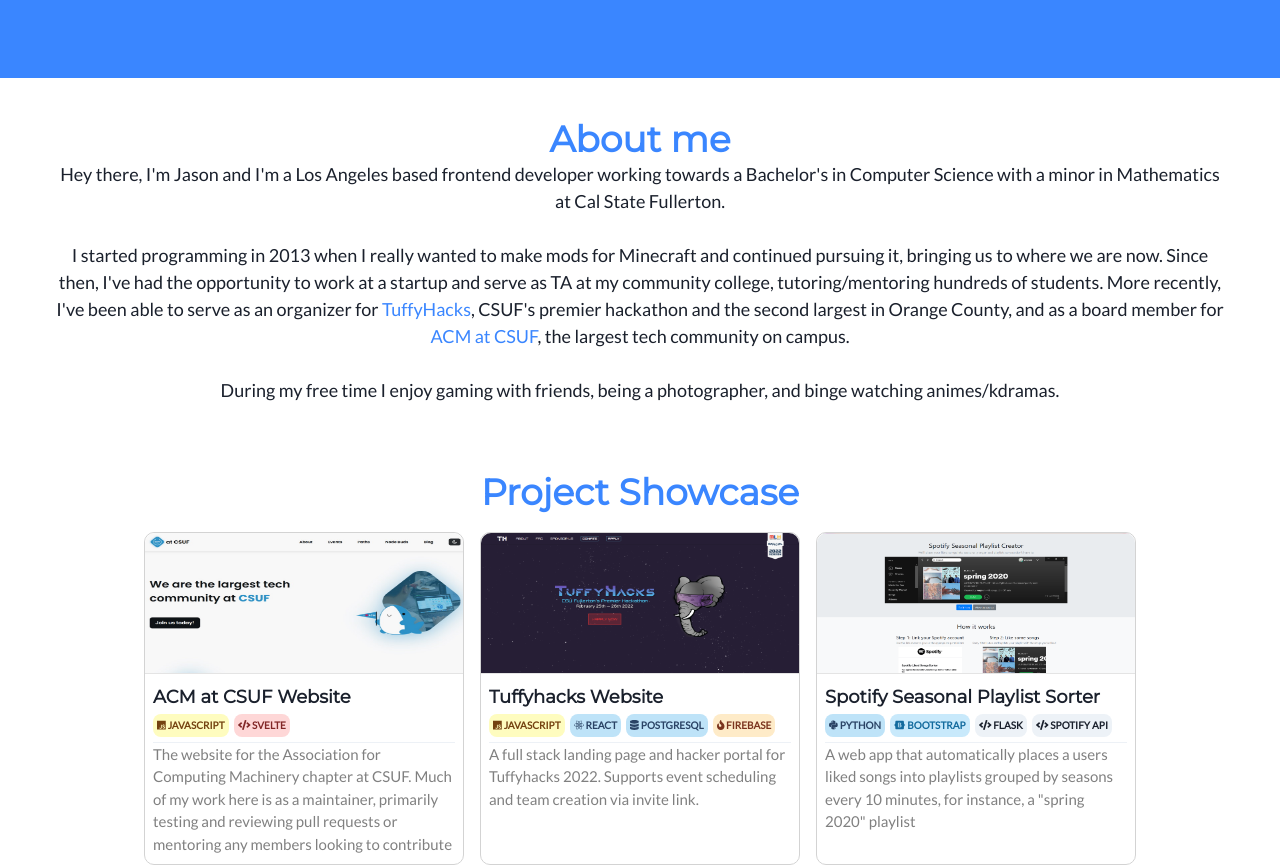
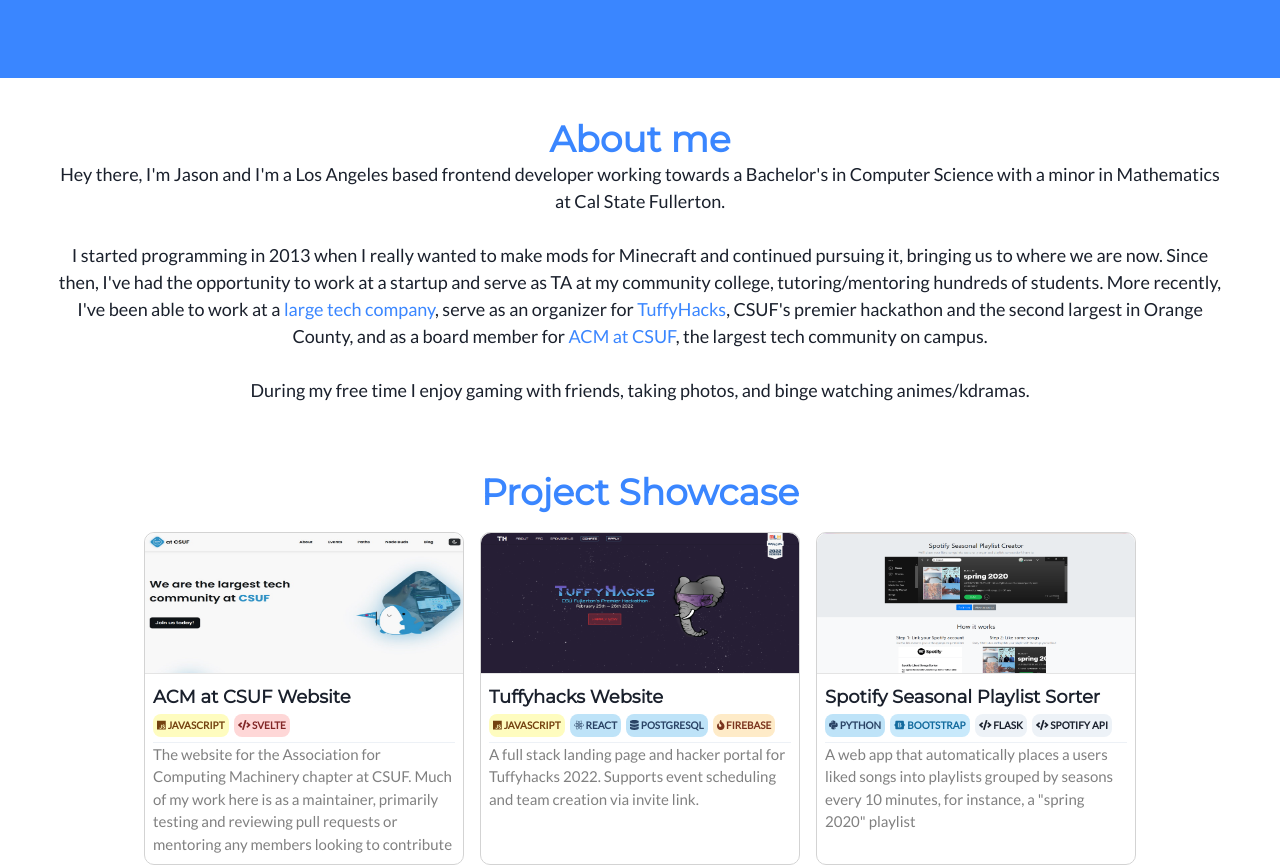
Before and after one commit to jaasonw/jason-wong.me, a Next.js app: page / in a window 1280 px wide. Shown: the part 722-1588 px from the top of the page. Built offline with nearby package versions, Linux system fonts and the light colour scheme.

Commit message:
amazon btw

```diff
--- a/components/About.tsx
+++ b/components/About.tsx
@@ -21,13 +21,16 @@ export default function Header() {
           mods for Minecraft and continued pursuing it, bringing us to where we
           are now. Since then, I&apos;ve had the opportunity to work at a
           startup and serve as TA at my community college, tutoring/mentoring
-          hundreds of students. More recently, I&apos;ve been able to serve as
-          an organizer for{" "}
+          hundreds of students. More recently, I&apos;ve been able to work at a{" "}
+          <Link color="asdf" href="https://www.amazon.com/">
+            large tech company
+          </Link>
+          , serve as an organizer for{" "}
           <Link color="asdf" href="https://tuffyhacks.com">
             TuffyHacks
           </Link>
           , CSUF&apos;s premier hackathon and the second largest in Orange
-          County, and as a board member for {" "}
+          County, and as a board member for{" "}
           <Link color="asdf" href="https://acmcsuf.com">
             ACM at CSUF
           </Link>
@@ -41,8 +44,8 @@ export default function Header() {
           ideas come to life. */}
           <br></br>
           <br></br>
-          During my free time I enjoy gaming with friends, being a photographer,
-          and binge watching animes/kdramas.
+          During my free time I enjoy gaming with friends, taking photos, and
+          binge watching animes/kdramas.
           <br></br>
           <br></br>
         </Container>
```
